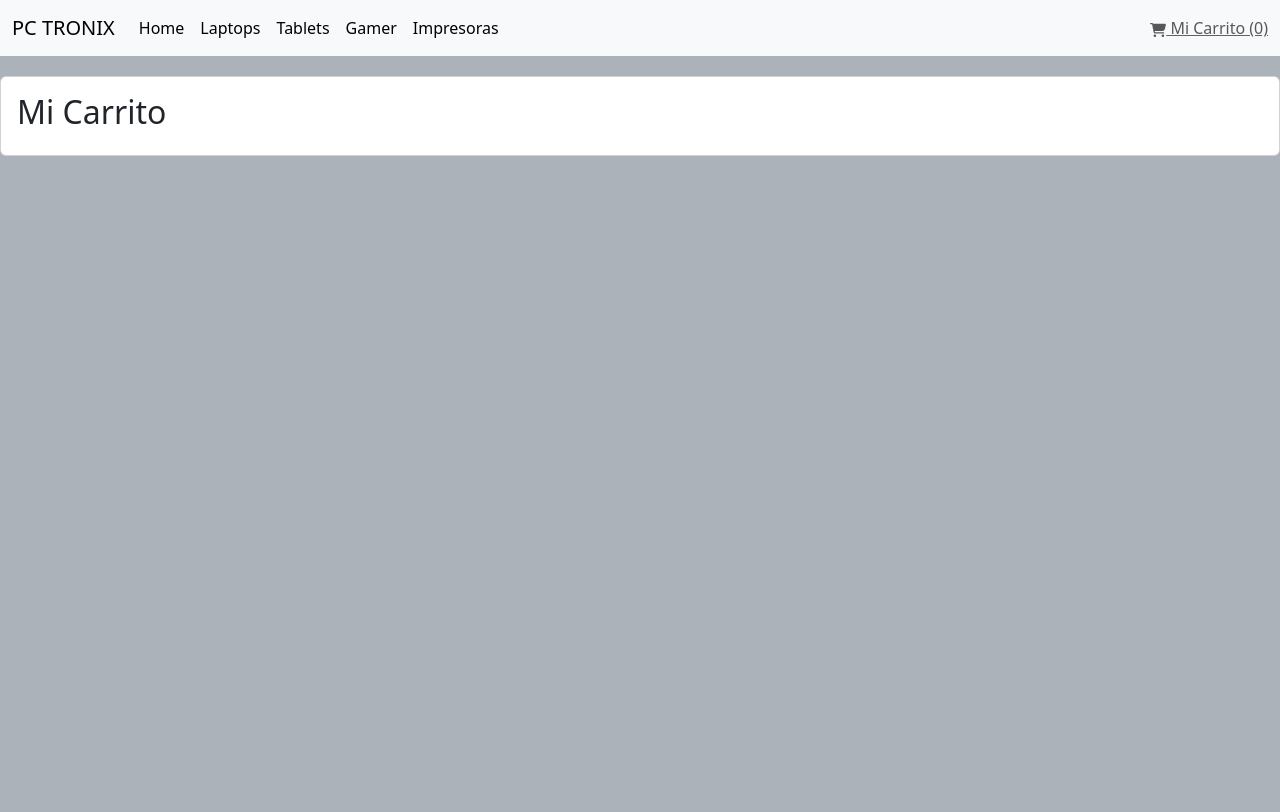
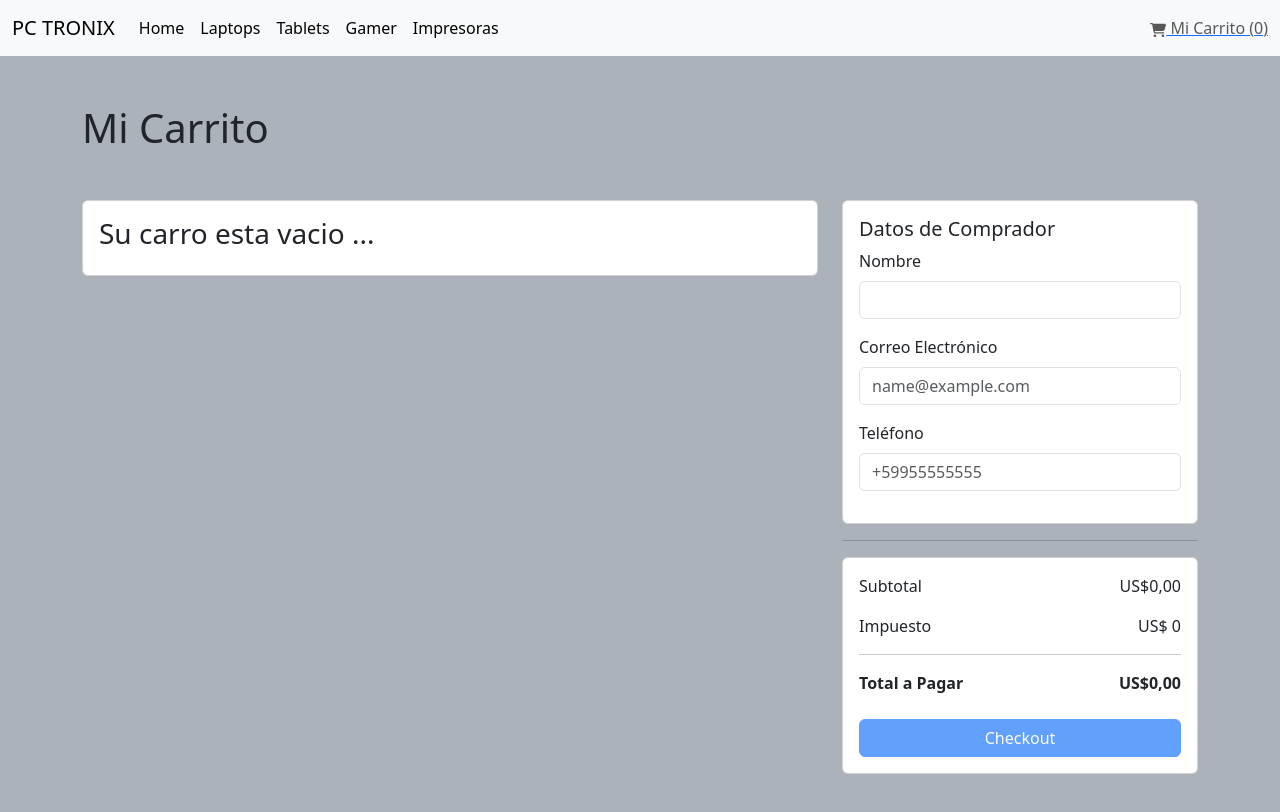
Before and after one commit to gvaldesmcl/cursoreact, a React (Vite) app: page /cart in a window 1280 px wide. Shown: the top 812 px of the page. Built offline with nearby package versions, Linux system fonts and the light colour scheme.

Commit message:
3era entrega parcial - 27/02/2025

```diff
--- a/index.html
+++ b/index.html
@@ -6,7 +6,7 @@
     <meta name="viewport" content="width=device-width, initial-scale=1.0" />
     <title>Mi primer eShop</title>
     <link href="https://cdn.jsdelivr.net/npm/bootstrap@5.3.3/dist/css/bootstrap.min.css" rel="stylesheet" integrity="sha384-QWTKZyjpPEjISv5WaRU9OFeRpok6YctnYmDr5pNlyT2bRjXh0JMhjY6hW+ALEwIH" crossorigin="anonymous">
-
+    <link href="https://cdn.jsdelivr.net/npm/bootstrap-icons@1.7.2/font/bootstrap-icons.css" rel="stylesheet">
   </head>
   <body style="background-color: #abb2b9;">
     <div id="root"></div>
--- a/package.json
+++ b/package.json
@@ -16,10 +16,12 @@
     "@fortawesome/free-solid-svg-icons": "^6.7.2",
     "@fortawesome/react-fontawesome": "^0.2.2",
     "bootstrap": "^5.3.3",
+    "firebase": "^11.3.1",
     "react": "^18.3.1",
     "react-dom": "^18.3.1",
     "react-icons": "^5.4.0",
-    "react-router": "^7.1.5"
+    "react-router": "^7.1.5",
+    "sonner": "^2.0.1"
   },
   "devDependencies": {
     "@eslint/js": "^9.17.0",
--- a/src/App.jsx
+++ b/src/App.jsx
@@ -1,24 +1,36 @@
-import ItemListContainerComponent from './components/pages/ItemListContainer/ItemListContainer'
-import NavBarComponent from './components/layouts/navBar/NavBar'
-import {BrowserRouter,Routes,Route} from 'react-router'
-import PageNotFound from './components/pages/pageNotFound/PageNotFound'
-import CartPage from './components/pages/cartPage/CartPage'
-import ItemDetail from './components/pages/itemDetail/ItemDetail'
+import ItemListContainerComponent from "./components/pages/ItemListContainer/ItemListContainer";
+import NavBarComponent from "./components/layouts/navBar/NavBar";
+import { BrowserRouter, Routes, Route } from "react-router";
+import PageNotFound from "./components/pages/pageNotFound/PageNotFound";
+import CartPage from "./components/pages/cartPage/CartPage";
+import ItemDetail from "./components/pages/itemDetail/ItemDetail";
+import CartContextProvider from "./context/CartContext";
+import { Toaster } from "sonner";
 
 function App() {
   return (
     <>
-
-    <BrowserRouter>
-    <NavBarComponent/>
-      <Routes>
-        <Route path='/' element={<ItemListContainerComponent texto="Tienda de computación y productos electrónicos"/>}/>
-        <Route path='/cart' element={<CartPage/>}/>
-        <Route path='/product/:id' element={<ItemDetail/>}/>
-        <Route path='/category/:category' element={<ItemListContainerComponent/>}/>
-        <Route path='*' element={<PageNotFound/>}></Route>
-      </Routes>
-    </BrowserRouter>
+      <BrowserRouter>
+      <Toaster duration={2000} richColors />
+      <CartContextProvider>
+            <NavBarComponent />
+            <Routes>
+              <Route
+                path="/"
+                element={
+                  <ItemListContainerComponent texto="Tienda de computación y productos electrónicos" />
+                }
+              />
+              <Route path="/cart" element={<CartPage />} />
+              <Route path="/product/:id" element={<ItemDetail />} />
+              <Route
+                path="/category/:category"
+                element={<ItemListContainerComponent />}
+              />
+              <Route path="*" element={<PageNotFound />}></Route>
+            </Routes>
+            </CartContextProvider>
+      </BrowserRouter>
 
       {/*<<NavBarComponent/>
 
@@ -29,9 +41,7 @@ function App() {
       <Comments/>
 
         <ItemDetail/>*/}
-
     </>
-
-  )
+  );
 }
-export default App
+export default App;
--- /dev/null
+++ b/src/components/common/cartRow/CartRow.jsx
@@ -0,0 +1,40 @@
+function CartRow({id,title,price,stock,category,description,imageUrl,quantity}) {
+  return (
+    <>
+      <div className="row cart-item mb-3">
+        <div className="col-md-3">
+          <img
+            src={imageUrl}
+            alt="img producto"
+            className="img-fluid rounded"
+          />
+        </div>
+        <div className="col-md-5">
+          <h5 className="card-title">{title}</h5>
+          <p className="text-muted">Categoria: {category}</p>
+        </div>
+        <div className="col-md-2">
+          <div className="input-group">
+
+            <input
+              style={{ maxWidth: "100px" }}
+              type="text"
+              className="form-control  form-control-sm text-center quantity-input"
+              value={quantity}
+            />
+
+          </div>
+        </div>
+        <div className="col-md-2 text-end">
+          <p className="fw-bold">{new Intl.NumberFormat("es-CL", { style: "currency", currency: "USD" }).format(price*quantity)}</p>
+          <button className="btn btn-sm btn-outline-danger">
+            <i className="bi bi-trash"></i>
+          </button>
+        </div>
+      </div>
+      <hr></hr>
+    </>
+  );
+}
+
+export default CartRow;
--- a/src/components/common/cartWidget/CartWidget.jsx
+++ b/src/components/common/cartWidget/CartWidget.jsx
@@ -1,11 +1,18 @@
 import { FaCartShopping } from "react-icons/fa6";
 import { Link } from "react-router";
+import { useContext } from "react";
+import { CartContext } from "../../../context/CartContext";
 
 export default function CartWidgetComponent() {
+
+  const { getTotalQuantity } = useContext(CartContext);
+
+  const total = getTotalQuantity();
+
   return (
     <Link to="/cart">
       <span className="navbar-text">
-        <FaCartShopping /> Mi Carrito (0)
+        <FaCartShopping /> Mi Carrito ({total})
       </span>
     </Link>
   );
--- a/src/components/common/counter/Counter.jsx
+++ b/src/components/common/counter/Counter.jsx
@@ -1,8 +1,12 @@
-import { useState } from "react";
+import { useState,useContext } from "react";
+import { CartContext } from "../../../context/CartContext";
+import { toast } from "sonner";
 
 const Counter = ({ item }) => {
 
   const [contador, setContador] = useState(1);
+
+  const { addToCart,cart } = useContext(CartContext);
 
   const sumar = () => {
 
@@ -19,13 +23,36 @@ const Counter = ({ item }) => {
   };
 
   const onAdd = () => {
-
     let objetoParaElCarrito = { ...item, quantity: contador };
 
+    addToCart(objetoParaElCarrito);
+
+    toast.success("Producto agregado a carrito", { duration: 5000, closeButton: true });
   };
+
+  console.log(cart);
 
   return (
     <div>
+      <div className="row text-center">
+        <div className="col-1"><button className="btn btn-primary" onClick={restar}>-</button></div>
+        <div className="col-1"><h2>{contador}</h2></div>
+        <div className="col-1"><button className="btn btn-primary" onClick={sumar}>+</button></div>
+
+      </div>
+      <div className="row">
+        <div className="col-3">
+        <button className="btn btn-primary" onClick={onAdd}>Agregar al carrito</button>
+        </div>
+      </div>
+</div>
+
+  );
+};
+
+export default Counter;
+/*{
+<div>
       <div style={{ display: "flex", gap: "20px" }}>
         <button className="btn btn-primary" onClick={restar}>-</button>
         <h2>{contador}</h2>
@@ -33,7 +60,4 @@ const Counter = ({ item }) => {
       </div>
       <button className="btn btn-primary" onClick={onAdd}>Agregar al carrito</button>
     </div>
-  );
-};
-
-export default Counter;
+}*/
--- a/src/components/common/productCard/ProductCard.jsx
+++ b/src/components/common/productCard/ProductCard.jsx
@@ -2,7 +2,7 @@ import { Link } from "react-router";
 
 function ProductCard({id,title,price,stock,category,description,imageUrl}) {
   return (
-    <div className="col">
+    <div className="col-3" style={{marginBottom:"20px"}}>
         <div className="card" style={{width:"5rem;",height:"100%"}}>
         <img src={imageUrl} className="card-img-top" alt="..."/>
         <div className="card-body">
--- a/src/components/pages/cartPage/CartPage.jsx
+++ b/src/components/pages/cartPage/CartPage.jsx
@@ -1,12 +1,154 @@
+
+import { useContext } from "react";
+import { toast } from "sonner";
+import { CartContext } from "../../../context/CartContext";
+import { Link } from "react-router";
+import CartRow from "../../common/cartRow/CartRow";
 
 function CartPage() {
-  return (
-    <div className="card" style={{marginTop:"20px"}} >
-      <div className="card-body">
-        <h2>Mi Carrito</h2>
+
+  const { resetCart, cart, removeById, getTotalAmount } = useContext(CartContext);
+
+let total = getTotalAmount();
+
+const resetCartWithAlert = () => {
+
+};
+
+
+return (
+  <>
+  <form>
+    <div className="container py-5">
+      <h1 className="mb-5">Mi Carrito</h1>
+      <div className="row">
+        <div className="col-lg-8">
+          <div className="card mb-4">
+            <div className="card-body">
+              {cart.length === 0 && <h3>Su carro esta vacio ...</h3>}
+              {cart.length > 0 &&
+                cart.map((articulo) => {
+                  return <CartRow key={articulo.id} {...articulo}></CartRow>;
+                })}
+            </div>
+          </div>
+        </div>
+
+        <div className="col-lg-4">
+          <div className="card cart-summary">
+            <div className="card-body">
+              <h5>Datos de Comprador</h5>
+              <div className="mb-3">
+                <label className="form-label">Nombre</label>
+                <input
+                  type="text"
+                  className="form-control"
+                  id="txtNombre"
+                  required
+                />
+              </div>
+              <div className="mb-3">
+                <label className="form-label">Correo Electrónico</label>
+                <input
+                  type="email"
+                  className="form-control"
+                  id="exampleFormControlInput1"
+                  placeholder="name@example.com"
+                  required
+                />
+              </div>
+              <div className="mb-3">
+                <label className="form-label">Teléfono</label>
+                <input
+                  type="phone"
+                  className="form-control"
+                  id="exampleFormControlInput1"
+                  placeholder="+59955555555"
+                  required
+                />
+              </div>
+            </div>
+          </div>
+          <hr></hr>
+          <div className="card cart-summary">
+            <div className="card-body">
+              <div className="d-flex justify-content-between mb-3">
+                <span>Subtotal</span>
+                <span>
+                  {new Intl.NumberFormat("es-CL", {
+                    style: "currency",
+                    currency: "USD",
+                  }).format(total)}
+                </span>
+              </div>
+
+              <div className="d-flex justify-content-between mb-3">
+                <span>Impuesto</span>
+                <span>US$ 0</span>
+              </div>
+              <hr></hr>
+              <div className="d-flex justify-content-between mb-4">
+                <strong>Total a Pagar</strong>
+                <strong>
+                  {new Intl.NumberFormat("es-CL", {
+                    style: "currency",
+                    currency: "USD",
+                  }).format(total)}
+                </strong>
+              </div>
+              {cart.length === 0 ? (
+                <button className="btn btn-primary w-100" disabled>
+                  Checkout
+                </button>
+              ) : (
+                <button type="submit" className="btn btn-primary w-100">Checkout</button>
+              )}
+            </div>
+          </div>
+        </div>
       </div>
+    </div>
+    </form>
+  </>
+);
+
+
+/*
+return (
+  <div>
+    {cart.map((elemento) => {
+      return (
+        <div
+          key={elemento.id}
+          style={{
+            margin: "10px",
+            width: "200px",
+            border: elemento.id === "2" ? "2px solid black" : "2px solid red",
+          }}
+          classNameName={elemento.id === "2" ? "principal" : "secundario"}
+        >
+          <h2>{elemento.title}</h2>
+          <h2>Cantidad: {elemento.quantity}</h2>
+          <h2>Cantidad: {elemento.price}</h2>
+          <button name="button" classNameName="btn btn-primary" onClick={() => {
+              removeById(elemento.id);
+              toast.warning("Producto Eliminado");
+            }}>Eliminar</button>
+        </div>
+      );
+    })}
+
+    {cart.length > 0 && <h2>El total a pagar es {total}</h2>}
+
+    <button name="button" classNameName="btn btn-primary" onClick={resetCartWithAlert}>Vaciar</button>
+
+    <button name="button" classNameName="btn btn-primary" onClick={resetCartWithAlert}>Vaciar</button>
+
+    <Link classNameName="btn btn-primary" to="/checkout">Finalizar Compra</Link>
+
   </div>
-  );
+);
+  */
 }
 
 export default CartPage
--- /dev/null
+++ b/src/context/CartContext.jsx
@@ -0,0 +1,68 @@
+import { createContext, useState } from "react";
+
+export const CartContext = createContext();
+
+const CartContextProvider = ({ children }) => {
+
+  const [cart, setCart] = useState([]);
+
+  const [order, setOrder] = useState([]);
+
+  const addToCart = (product) => {
+
+    let existe = cart.some((elemento) => elemento.id === product.id);
+
+    if (existe) {
+      const nuevoArray = cart.map((elemento) => {
+        if (product.id === elemento.id) {
+          return {
+            ...elemento,
+            quantity: elemento.quantity + product.quantity,
+          };
+        } else {
+          return elemento;
+        }
+      });
+      setCart(nuevoArray);
+    } else {
+      setCart([...cart, product]);
+    }
+  };
+
+  const resetCart = () => {
+    setCart([]);
+  };
+
+  const removeById = (id) => {
+    const newArray = cart.filter((elemento) => elemento.id !== id);
+    setCart(newArray);
+  };
+
+  const getTotalAmount = () => {
+    let total = cart.reduce((acc, elemento) => {
+      return acc + elemento.quantity * elemento.price;
+    }, 0);
+    return total;
+  };
+
+  const getTotalQuantity = () => {
+    let total = cart.reduce((acc, elemento) => {
+      return acc + elemento.quantity;
+    }, 0);
+    return total;
+  };
+
+  let data = {
+    cart,
+    order,
+    addToCart,
+    removeById,
+    resetCart,
+    getTotalAmount,
+    getTotalQuantity,
+  };
+
+  return <CartContext.Provider value={data}>{children}</CartContext.Provider>;
+};
+
+export default CartContextProvider;
```
Also changed, not shown: src/firebaseConfig.js (added, +20 -0 lines), 1 other file (tests, documents, lock files or other folders).
